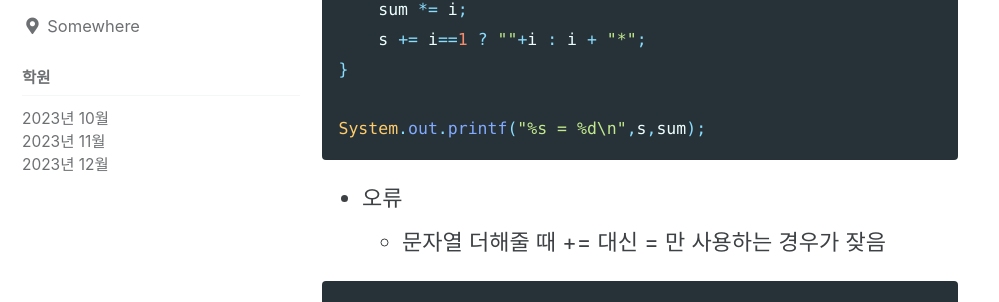
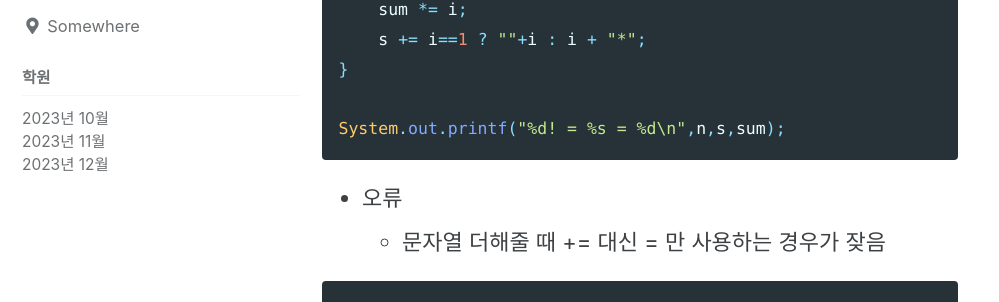
Before and after one commit to YonY-K/YonY-K.github.io, a Jekyll site: the page built from school/2311_school/_posts/2023-11-03/2023-11-03-7period.md, in a window 1280 px wide and 900 px high, scrolled down 3849 px. Shown: the part 141-443 px from the top of the window, without its empty margins (0-999 px from the left). Built offline with Jekyll 4.4.1, drawn with Linux system fonts in a browser that asks for light colours; cached includes are drawn as plain includes.

Commit message:
postt update

````diff
--- a/school/2311_school/_posts/2023-11-03/2023-11-03-7period.md
+++ b/school/2311_school/_posts/2023-11-03/2023-11-03-7period.md
@@ -127,7 +127,7 @@ for(int i = n; i>0; i--) {
     s += i==1 ? ""+i : i + "*";
 }
 
-System.out.printf("%s = %d\n",s,sum);
+System.out.printf("%d! = %s = %d\n",n,s,sum);
 ```
 - 오류
   - 문자열 더해줄 때 += 대신 = 만 사용하는 경우가 잦음
````
